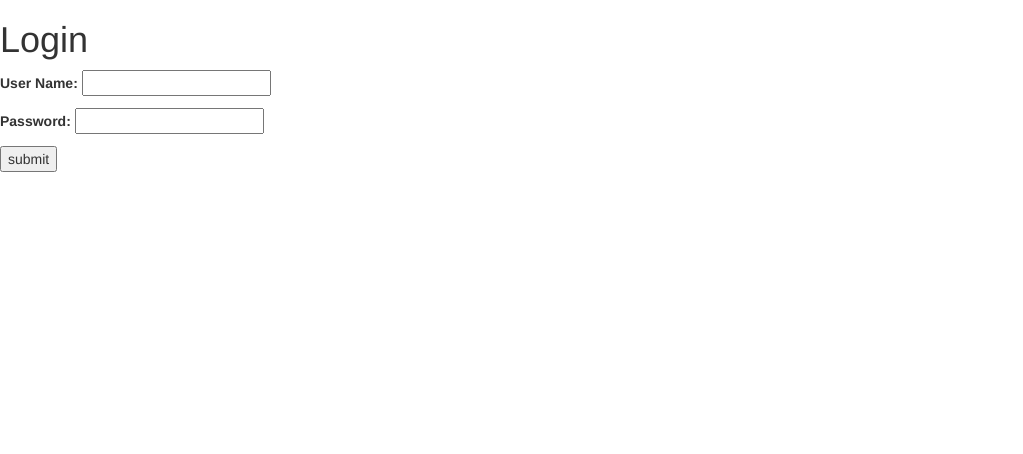
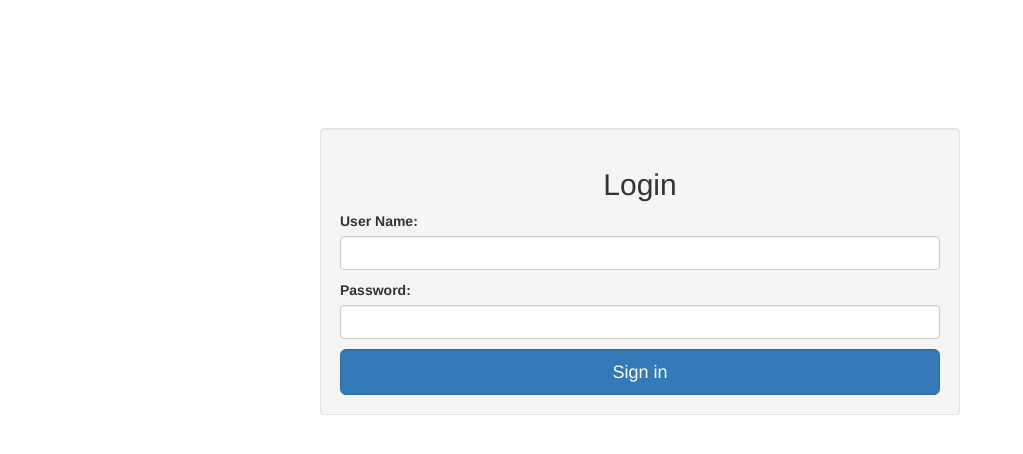
Before and after one commit to thiernomoudou/money-service, a Django app: page / in a window 1280 px wide. Shown: the top 454 px of the page, without its empty margins (0-1023 px from the left). Run offline with Django 3.2, Linux system fonts and the light colour scheme; some libraries are stand-ins or nearby versions.

Commit message:
style the login page

```diff
--- a/myproject/transfer_app/forms.py
+++ b/myproject/transfer_app/forms.py
@@ -2,5 +2,5 @@ from django import forms
 
 
 class LoginForm(forms.Form):
-    username = forms.CharField(label='User Name', max_length=50)
-    password = forms.CharField(widget=forms.PasswordInput())
+    username = forms.CharField(label='User Name', max_length=50, widget=forms.TextInput(attrs={'class': 'form-control'}))
+    password = forms.CharField(widget=forms.PasswordInput(attrs={'class': 'form-control'}))
--- a/myproject/transfer_app/static/css/style.css
+++ b/myproject/transfer_app/static/css/style.css
@@ -0,0 +1,4 @@
+.log_form{
+	width: 50%;
+	margin-top: 10%;
+}
--- a/myproject/transfer_app/templates/base.html
+++ b/myproject/transfer_app/templates/base.html
@@ -3,7 +3,7 @@
 <html>
 <head>
     <meta charset="utf-8">
-	{%block title%}<title>thierno souleymane Diallo</title>{%endblock%}
+	{%block title%}<title>Money transfer systems</title>{%endblock%}
 	<link href="https://fonts.googleapis.com/css?family=Open+Sans" rel="stylesheet" >
 	<meta name="author" content="Money transfer system">
 	<meta name="description" content="Money tranfer system">
--- a/myproject/transfer_app/templates/login.html
+++ b/myproject/transfer_app/templates/login.html
@@ -2,13 +2,16 @@
 
 
 {%block content%}
+<div class="container well log_form">
 
-<h1>Login</h1>
-<form method="post" action=".">
+<form method="post" action="." class="form-signin">
+    <h2 class="form-sigin-heading text-center">Login</h2>
     {% csrf_token %}
     {{form.as_p}}
-    <input type="submit" value="submit" />
+    <button class="btn btn-lg btn-primary btn-block" type="submit">Sign in</button>
+    <!-- <input type="submit" value="submit" /> -->
 
 </form>
+</div>
 
 {% endblock %}
```
Also changed, not shown: myproject/db.sqlite3, 1 other file.
